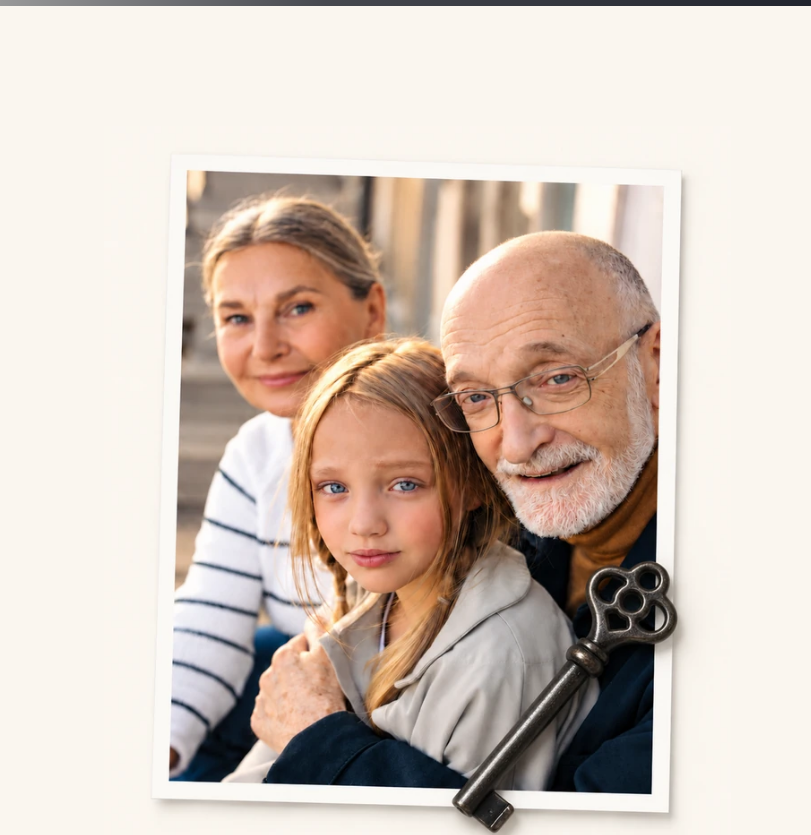
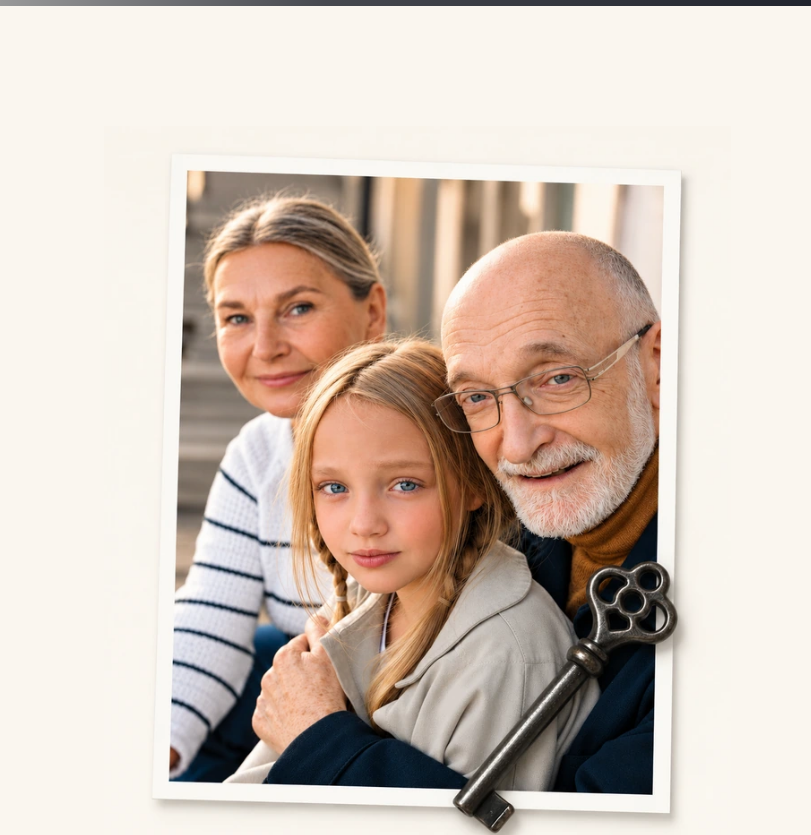
Before and after one commit to callmkenneth/prequel-quest, a plain HTML site: page index.html in a window 1280 px wide. Shown: the part 2720-3555 px from the top of the page, 469-1280 px from the left. Drawn offline with Linux system fonts and the light colour scheme; grey boxes are pictures that could not be loaded.

Commit message:
Use the user's distortion-free family photo
Rebuilt from the corrected master, colour-scaled so its background
matches the page cream, exported as WebP q92 at 1149w and 700w.

Co-Authored-By: Claude Opus 5.5 <noreply@anthropic.com>

```diff
--- a/index.html
+++ b/index.html
@@ -190,10 +190,10 @@
           </div>
         </div>
         <div class="stewards__photo">
-          <img src="/assets/img/family-photo-1042.webp"
-               srcset="/assets/img/family-photo-700.webp 700w, /assets/img/family-photo-1042.webp 1042w"
+          <img src="/assets/img/family-photo-v2-1149.webp"
+               srcset="/assets/img/family-photo-v2-700.webp 700w, /assets/img/family-photo-v2-1149.webp 1149w"
                sizes="(min-width: 1200px) min(706px, 49vw), (min-width: 768px) 300px, calc(100vw - 48px)"
-               width="1042" height="1240" loading="lazy" decoding="async"
+               width="1149" height="1368" loading="lazy" decoding="async"
                alt="Instant photo of a grandmother, a grandfather and their granddaughter close together, with an antique key resting on the corner." />
         </div>
       </div>
```
Also changed, not shown: assets/img/family-photo-1042.webp (deleted), assets/img/family-photo-700.webp (deleted), assets/img/family-photo-v2-1149.webp (added), assets/img/family-photo-v2-700.webp (added).
